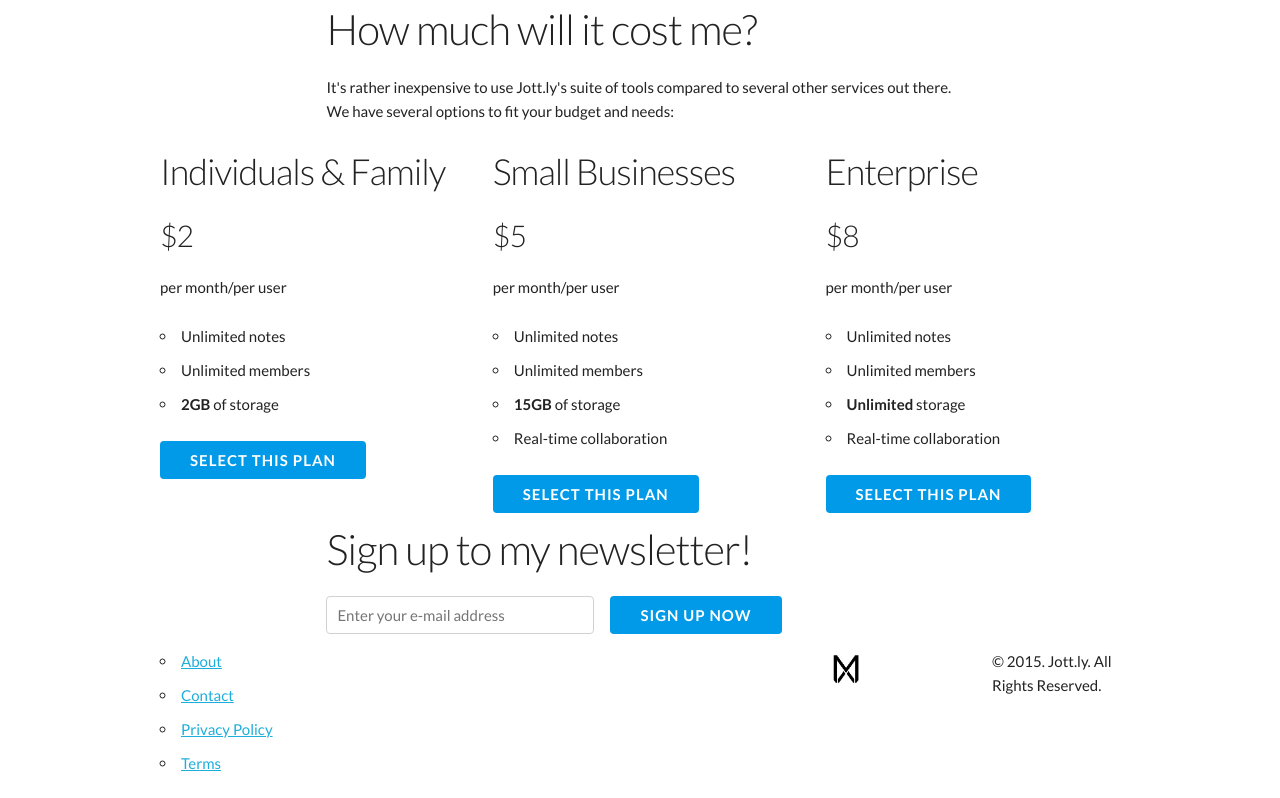
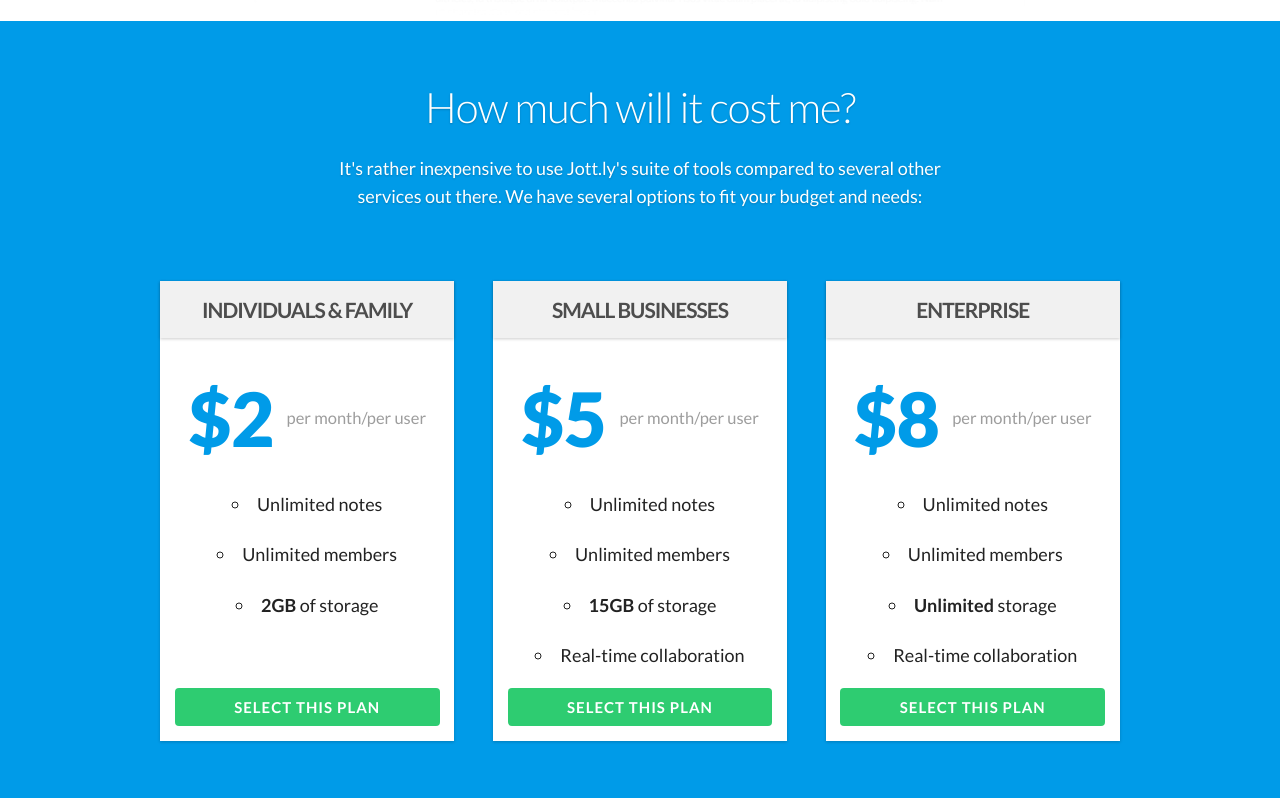
Before and after one commit to mxzh/Jottly, a plain HTML site: page index.html in a window 1280 px wide. Shown: the part 1285-2083 px from the top of the page. Drawn offline with Linux system fonts and the light colour scheme.

Commit message:
Initial commit

```diff
--- a/css/skeleton.css
+++ b/css/skeleton.css
@@ -427,7 +427,7 @@
 
 /* Header */
 body > header {
-background: url('../images/header.jpg');
+background: url('../images/header3.jpg');
 background-size: cover;
 background-position: center;
 min-height: 600px;
@@ -462,6 +462,8 @@
  }
  header .headertext {
   margin-top: 10em;
+  animation-delay: 0.7s;
+  -webkit-animation-delay: 0.7s; /*Safari and Chrome */
  }
 header h1 {
   color:#fff;
@@ -481,3 +483,166 @@
  header p strong {
   color:#fff;
  }
+
+/* Benefits */
+.benefits {
+    padding:4em 0 0;
+    text-align: center;
+}
+.benefits h2{
+    color:#009be8;
+    font-weight: 300;
+}
+.benefits p{
+    color:#9d9d9d;
+    font-size:1.1em;
+}
+img {
+    max-width:100%;
+    height:auto;
+}
+
+/* Pricing */
+.pricing {
+    background:#009be8;
+    padding:4em 0;
+    text-align: center;
+}
+.pricing h2 {
+    color:#fff;
+    font-weight:300;
+    text-shadow: 0 1px 2px rgba(0,0,0,.2);
+}
+.pricing p {
+    color:#fff;
+    text-shadow: 0 1px 2px rgba(0,0,0,.2);
+    font-size:1.2em;
+}
+.pricebox {
+    background-color: #fff;
+    -moz-box-shadow: 0 1px 3px rgba(0,0,0,.2);
+    -webkit-box-shadow: 0 1px 3px rgba(0,0,0,.2);
+    box-shadow: 0 1px 3px rgba(0,0,0,.2);
+    margin-top:3em;
+    height:460px;
+    position: relative;
+}
+
+.pricebox.deal {
+    margin-top: 2em;
+    height:500px;
+}
+
+.pricebox header {
+    background-color: #f1f1f1;
+    -moz-box-shadow: 0 1px 3px rgba(0,0,0,.2);
+    -webkit-box-shadow: 0 1px 3px rgba(0,0,0,.2);
+    box-shadow: 0 1px 3px rgba(0,0,0,.2);
+    padding:1em 0;
+    margin-bottom:2em;
+}
+.pricebox header h3 {
+    color:#4d4d4d;
+    font-size:1.4em;
+    text-transform: uppercase;
+    margin:0;
+    font-weight: 600;
+}
+.pricebox section button {
+    background:#2ecc71;
+    position:absolute;
+    bottom:1em;
+    width:90%;
+    left:0;
+    right:0;
+    margin:0 auto;
+    text-align: center;
+}
+.pricebox section button:hover: {
+    background:#1fae5c;
+}
+
+.pricebox section h4 {
+    display:inline-block;
+    color:#009be8;
+    font-size: 5em;
+    font-weight: 900;
+    vertical-align: top;
+    margin-right: 10px;
+}
+.pricebox section h4 span {
+    font-size: 0.5em;
+    line-height: 1;
+    vertical-align: top;
+    position:relative;
+    top:20px;
+}
+.pricing .pricebox section p {
+    display:inline-block;
+    color:#9d9d9d;
+    text-shadow:none;
+    line-height: 1;
+    position: relative;
+    top:2.25em;
+    font-size: 1.1em;
+    text-align: left;
+}
+.pricebox section ul li {
+    font-size: 1.2em;
+    margin-bottom: 1.2em;
+}
+/* Action */
+ .action {
+  background:url('../images/action.jpg') top center no-repeat;
+  background-size: cover;
+  min-height: 180px;
+  width:100%;
+  padding:4em 0;
+  text-align: center;
+ }
+.action h2 {
+  color:#fff;
+  font-weight:300;
+  text-shadow: 0 1px 2px rgba(0,0,0,.2);
+ }
+
+ .action p {
+  color:#fff;
+  text-shadow: 0 1px 2px rgba(0,0,0,.2);
+  font-size:1.2em;
+ }
+.action .row {
+  margin-top:3em;
+  margin-left: 4em;
+}
+ /* Footer */
+ footer {
+  background:#009be8;
+  padding: 1em 0;
+ }
+footer nav ul {
+  margin-top:0.5em;
+ }
+
+ footer nav ul li {
+  display:inline;
+  margin:0;
+ }
+footer nav ul li a {
+  color:#fff;
+  text-decoration:none;
+  text-transform: uppercase;
+  margin:0 1em 0 0;
+  font-size:1em;
+ }
+footer img {
+  float:right;
+ }
+
+ footer p {
+  color:#fff;
+  line-height: 1;
+  text-transform: uppercase;
+  font-size:0.7em;
+  margin-top:0.5em;
+ }
```
